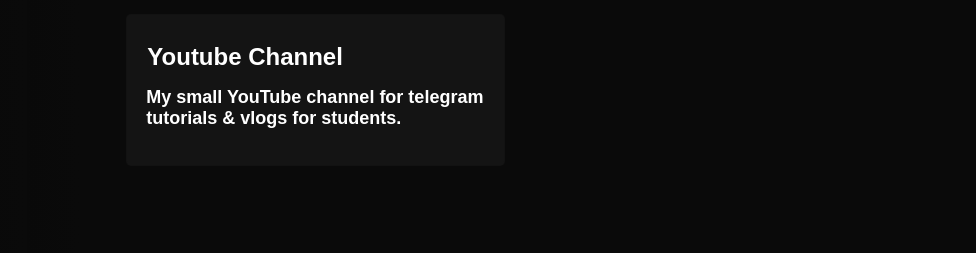
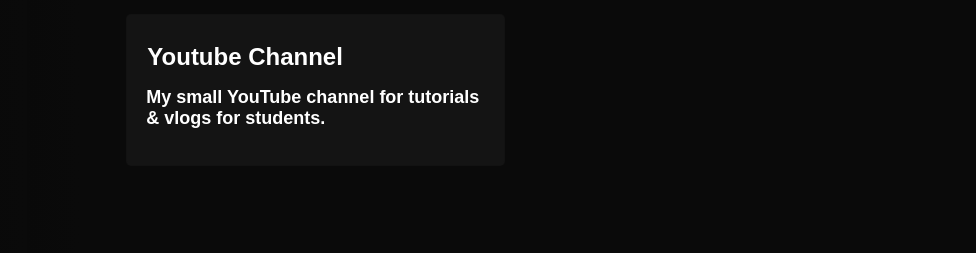
Before and after one commit to akhilprs/akhilprs.github.io, a plain HTML site: page index.html in a window 1280 px wide. Shown: the part 370-623 px from the top of the page, 304-1280 px from the left. Drawn offline with Linux system fonts and the light colour scheme.

Commit message:
Update index.html

```diff
--- a/index.html
+++ b/index.html
@@ -77,7 +77,7 @@
                     <section>
                         <div class="section_title">Youtube Channel</div>
                         <div class="about_section">
-                            <span style="display:block;">My small YouTube channel for telegram tutorials &amp; vlogs for students.</span>
+                            <span style="display:block;">My small YouTube channel for tutorials &amp; vlogs for students.</span>
                         </div>
                         <!--
                         <div class="bottom_section">
```
